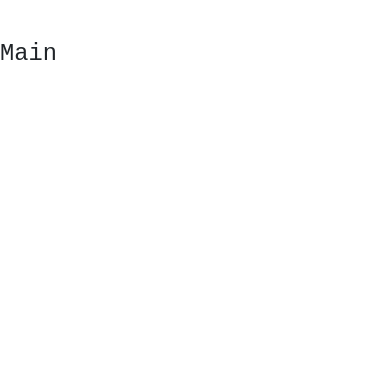
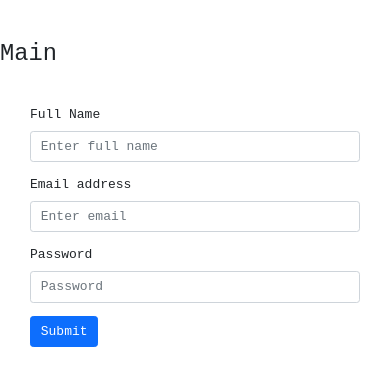
Before and after one commit to WebarchClub/webarch-portal, a React (Create React App) app: page / in a window 390 px wide. Shown: the top 386 px of the page. Built offline with nearby package versions, Linux system fonts and the light colour scheme.

Commit message:
made authForm component

```diff
--- a/src/Main.js
+++ b/src/Main.js
@@ -1,11 +1,13 @@
 import "./Main.css";
 
 import MessageBox from "./containers/MessageBox/index";
+import AuthForm from "./containers/AuthForm/AuthForm";
 
 function Main() {
     return (
         <div className="Main">
             <h1>Main</h1>
+            <AuthForm signup={true} />
             <MessageBox />
         </div>
     );
--- /dev/null
+++ b/src/containers/AuthForm/AuthForm.css
@@ -0,0 +1,9 @@
+form {
+    padding: 100px;
+}
+
+@media (max-width: 450px) {
+    form {
+        padding: 30px;
+    }
+}
--- /dev/null
+++ b/src/containers/AuthForm/AuthForm.js
@@ -0,0 +1,163 @@
+import React, { useState } from "react";
+import { Form } from "react-bootstrap";
+import Button from "react-bootstrap/Button";
+import $ from "jquery";
+import "./AuthForm.css";
+
+function AuthForm(props) {
+    const [formData, setFormData] = useState({
+        name: "",
+        email: "",
+        password: ""
+    });
+
+    const encode = (data) => {
+        return Object.keys(data)
+            .map(
+                (key) =>
+                    encodeURIComponent(key) +
+                    "=" +
+                    encodeURIComponent(data[key])
+            )
+            .join("&");
+    };
+
+    const handleSubmit = (e) => {
+        var emailRegex =
+            /^[a-zA-Z0-9.!#$%&'*+/=?^_`{|}~-]+@[a-zA-Z0-9-]+(?:\.[a-zA-Z0-9-]+)*$/;
+        if (
+            formData.email.match(emailRegex) &&
+            formData.password.length > 3 &&
+            formData.name !== "" &&
+            formData.name !== null &&
+            formData.name !== undefined
+        ) {
+            fetch("/", {
+                method: "POST",
+                headers: {
+                    "Content-Type": "application/x-www-form-urlencoded"
+                },
+                body: encode({ "form-name": "signup", ...formData })
+            })
+                .then((res) => {
+                    return res.json();
+                })
+                .catch((error) => {
+                    console.log(error);
+                });
+        } else {
+            console.log("Enter valid email, password or name");
+        }
+        e.preventDefault();
+    };
+
+    const handleChange = (e) => {
+        var inputName = $(e.target).attr("name");
+        switch (inputName) {
+            case "name":
+                setFormData({
+                    ...formData,
+                    name: e.target.value
+                });
+                break;
+            case "email":
+                setFormData({
+                    ...formData,
+                    email: e.target.value
+                });
+                break;
+            case "password":
+                setFormData({
+                    ...formData,
+                    password: e.target.value
+                });
+                break;
+
+            default:
+                break;
+        }
+    };
+
+    return (
+        <div>
+            {props.signup ? (
+                <div className="form">
+                    <Form onSubmit={handleSubmit}>
+                        <Form.Group className="mb-3" controlId="formBasicName">
+                            <Form.Label>Full Name</Form.Label>
+                            <Form.Control
+                                type="text"
+                                placeholder="Enter full name"
+                                name="name"
+                                value={formData.name}
+                            />
+                        </Form.Group>
+                        <Form.Group className="mb-3" controlId="formBasicEmail">
+                            <Form.Label>Email address</Form.Label>
+                            <Form.Control
+                                type="email"
+                                placeholder="Enter email"
+                                name="email"
+                                value={formData.email}
+                            />
+                        </Form.Group>
+                        <Form.Group
+                            className="mb-3"
+                            controlId="formBasicPassword"
+                        >
+                            <Form.Label>Password</Form.Label>
+                            <Form.Control
+                                type="password"
+                                placeholder="Password"
+                                name="password"
+                                value={formData.password}
+                            />
+                        </Form.Group>
+                        <Button variant="primary" type="submit">
+                            Submit
+                        </Button>
+                    </Form>
+                </div>
+            ) : (
+                <div className="form">
+                    <Form onSubmit={handleSubmit}>
+                        <Form.Group className="mb-3" controlId="formBasicEmail">
+                            <Form.Label>Email address</Form.Label>
+                            <Form.Control
+                                type="email"
+                                placeholder="Enter email"
+                                name="email"
+                            />
+                        </Form.Group>
+
+                        <Form.Group
+                            className="mb-3"
+                            controlId="formBasicPassword"
+                        >
+                            <Form.Label>Password</Form.Label>
+                            <Form.Control
+                                type="password"
+                                placeholder="Password"
+                            />
+                        </Form.Group>
+                        <Button id="btn" variant="primary" type="submit">
+                            Submit
+                        </Button>
+                    </Form>
+                </div>
+            )}
+        </div>
+    );
+}
+
+export default AuthForm;
+
+/* onSubmit
+        validation
+            on success continue
+            on failure set alert message
+        authUser (data, type)    type-signup/login
+            on success setAlert message logged in - location "/"
+            on failure setAlert message print error.message - location "/" current location
+
+*/
```
